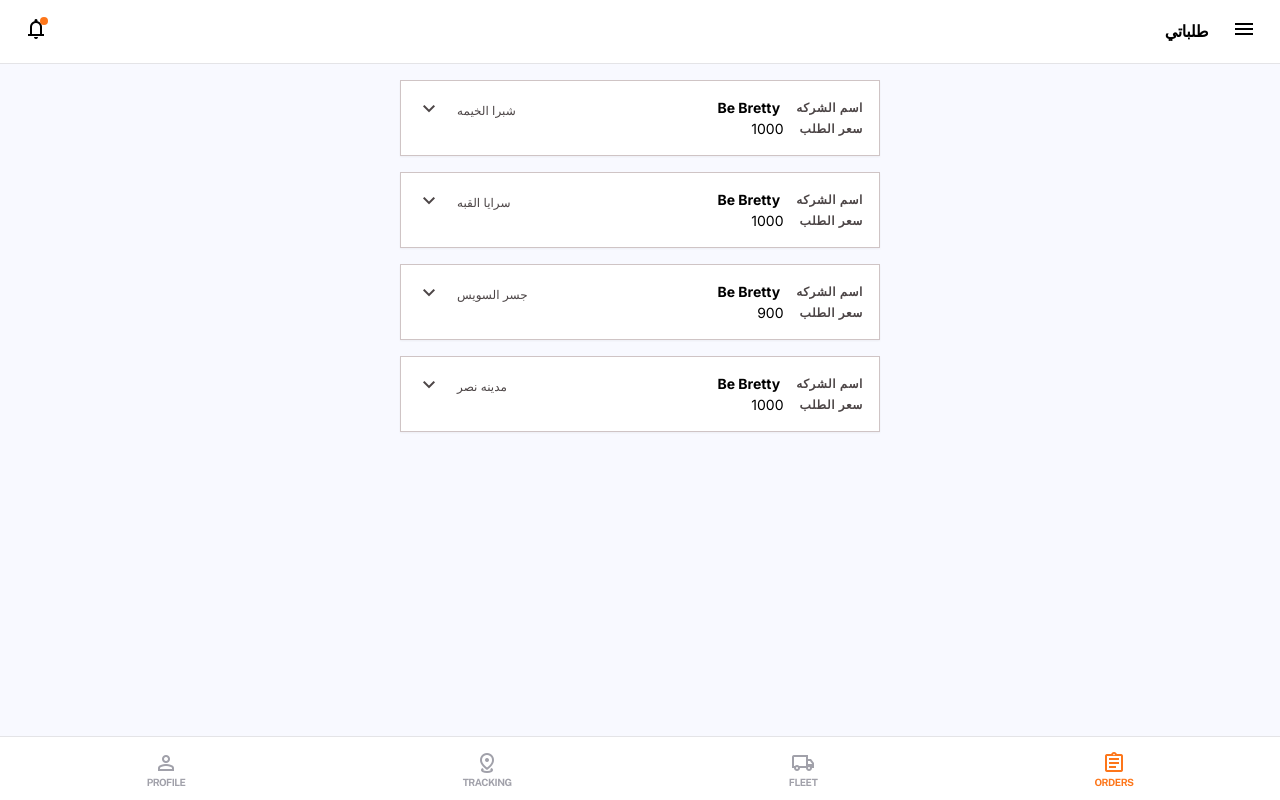
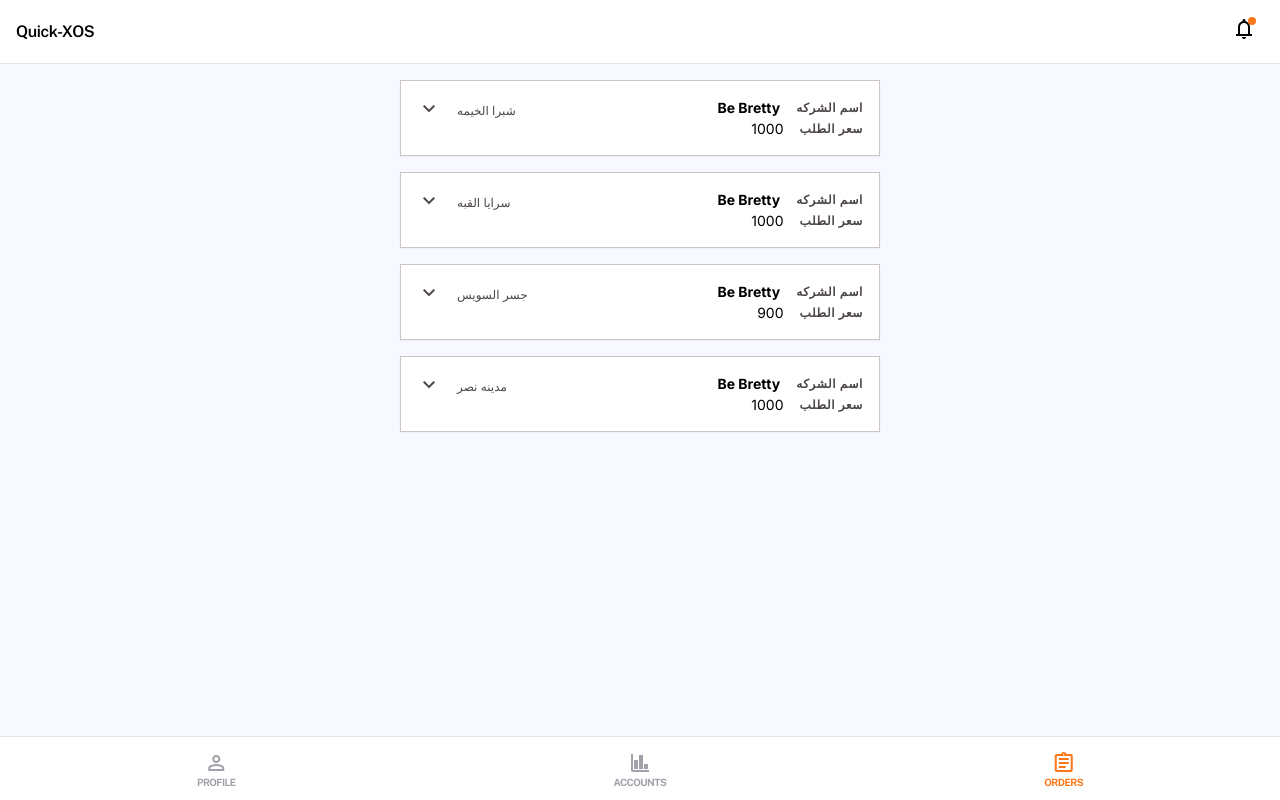
Before and after one commit to Mustafax98/Hesham-LOG, a plain HTML site: page orders.html in a window 1280 px wide. Drawn offline with nearby package versions, Linux system fonts and the light colour scheme.

Commit message:
Update orders.html

```diff
--- a/orders.html
+++ b/orders.html
@@ -156,12 +156,6 @@
   <!-- TopAppBar -->
   <header
     class="bg-white dark:bg-zinc-950 docked full-width top-0 z-50 border-b border-zinc-200 dark:border-zinc-800 flex justify-between items-center h-16 px-4 w-full fixed">
-    <div class="flex items-center gap-4">
-      <button class="transition-all duration-200 ease-in-out hover:bg-zinc-50 dark:hover:bg-zinc-900 p-2 rounded-lg">
-        <span class="material-symbols-outlined text-black dark:text-white" data-icon="menu">menu</span>
-      </button>
-      <h1 class="font-['Public_Sans'] font-semibold tracking-tight text-base text-black dark:text-white">طلباتي</h1>
-    </div>
     <div class="flex items-center gap-2">
       <button
         class="transition-all duration-200 ease-in-out hover:bg-zinc-50 dark:hover:bg-zinc-900 p-2 rounded-lg relative">
@@ -169,6 +163,9 @@
           data-icon="notifications">notifications</span>
         <span class="absolute top-2 right-2 w-2 h-2 bg-secondary-container rounded-full"></span>
       </button>
+    </div>
+    <div class="flex items-center gap-4">
+      <h1 class="font-['Public_Sans'] font-semibold tracking-tight text-base text-black dark:text-white">Quick-XOS</h1>
     </div>
   </header>
   <main class="pt-20 pb-24 px-4 max-w-lg mx-auto">
@@ -652,13 +649,8 @@
     </a>
     <a class="flex flex-col items-center justify-center text-zinc-400 dark:text-zinc-600 pt-1 transition-opacity active:opacity-70 hover:text-black dark:hover:text-white"
       href="#">
-      <span class="material-symbols-outlined" data-icon="local_shipping">local_shipping</span>
-      <span class="font-['Public_Sans'] text-[10px] uppercase font-bold tracking-tighter">Fleet</span>
-    </a>
-    <a class="flex flex-col items-center justify-center text-zinc-400 dark:text-zinc-600 pt-1 transition-opacity active:opacity-70 hover:text-black dark:hover:text-white"
-      href="#">
-      <span class="material-symbols-outlined" data-icon="distance">distance</span>
-      <span class="font-['Public_Sans'] text-[10px] uppercase font-bold tracking-tighter">Tracking</span>
+      <span class="material-symbols-outlined" data-icon="distance">finance</span>
+      <span class="font-['Public_Sans'] text-[10px] uppercase font-bold tracking-tighter">Accounts</span>
     </a>
     <a class="flex flex-col items-center justify-center text-zinc-400 dark:text-zinc-600 pt-1 transition-opacity active:opacity-70 hover:text-black dark:hover:text-white"
       href="#">
```
